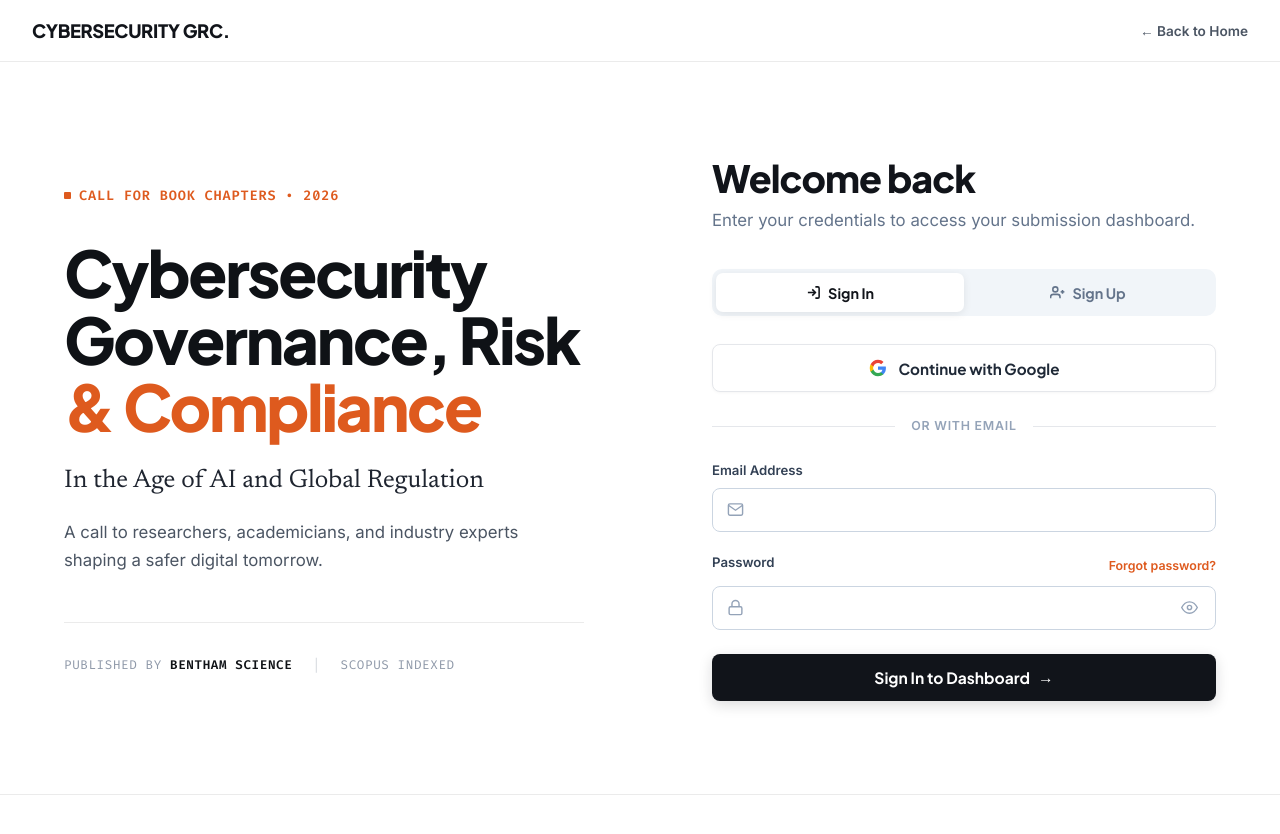
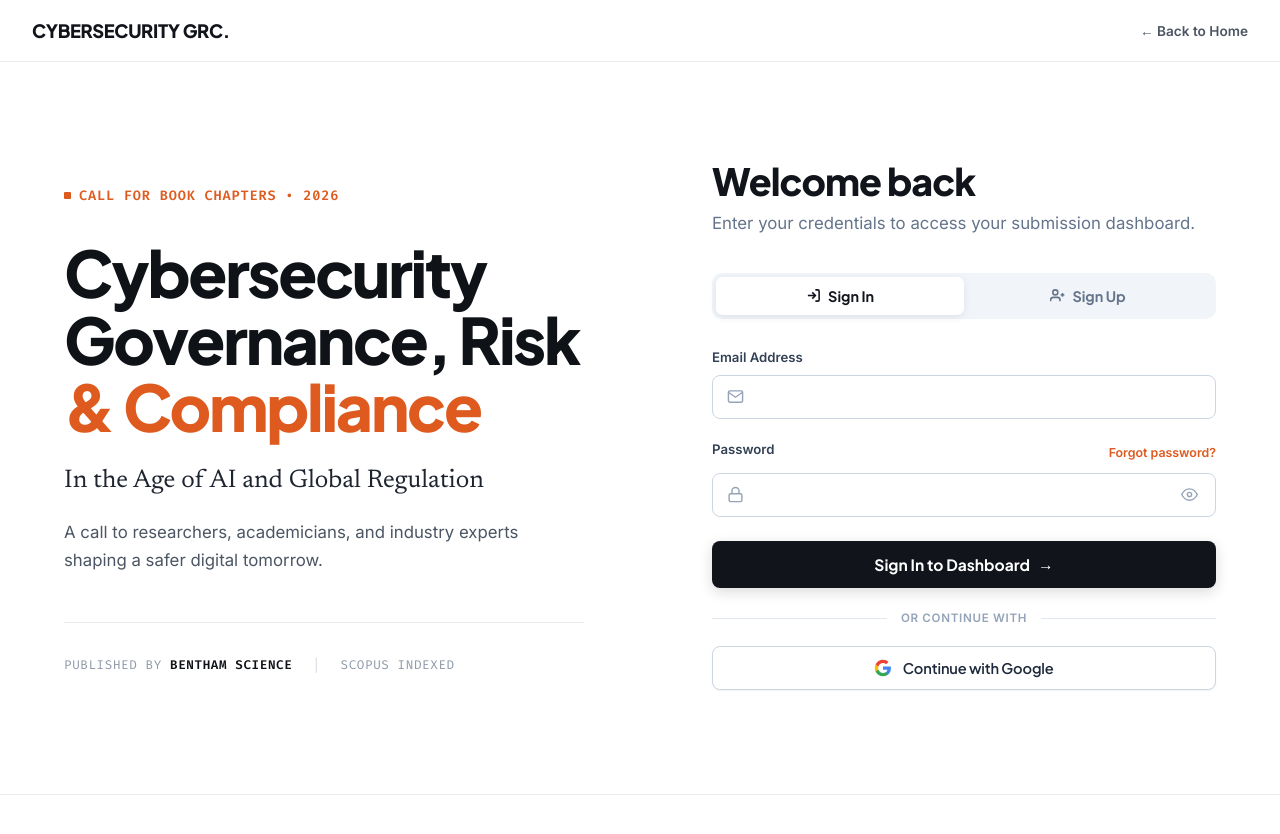
Before and after one commit to FreeSource-Code/CSGRC, a website: page auth.html in a window 1280 px wide. Drawn offline with Linux system fonts and the light colour scheme.

Commit message:
Position Google Sign-In button under dashboard submit button with sleek styling

```diff
--- a/assets/css/portal.css
+++ b/assets/css/portal.css
@@ -252,36 +252,41 @@
 /* Google Auth Button */
 .btn-google-auth {
   width: 100%;
-  display: flex;
+  display: inline-flex;
   align-items: center;
   justify-content: center;
-  gap: 0.75rem;
-  padding: 0.85rem 1.25rem;
+  gap: 0.65rem;
+  padding: 0.725rem 1.25rem;
   background: #ffffff;
-  color: #1F2937;
-  border: 1.5px solid #E5E7EB;
+  color: #1E293B;
+  border: 1px solid #CBD5E1;
   border-radius: 8px;
   font-family: var(--font-display);
-  font-weight: 700;
-  font-size: 0.95rem;
+  font-weight: 600;
+  font-size: 0.915rem;
+  letter-spacing: -0.01em;
   cursor: pointer;
   transition: all 0.2s cubic-bezier(0.16, 1, 0.3, 1);
-  box-shadow: 0 1px 3px rgba(0, 0, 0, 0.04);
-  margin-bottom: 1.5rem;
+  box-shadow: 0 1px 2px rgba(0, 0, 0, 0.05);
+  margin-bottom: 0.5rem;
 }
 
 .btn-google-auth:hover {
-  background: #F9FAFB;
-  border-color: #D1D5DB;
-  box-shadow: 0 4px 12px rgba(0, 0, 0, 0.08);
+  background: #F8FAFC;
+  border-color: #94A3B8;
+  color: #0F172A;
+  box-shadow: 0 3px 10px rgba(0, 0, 0, 0.07);
   transform: translateY(-1px);
 }
 
 .btn-google-auth:active {
   transform: translateY(0);
+  box-shadow: 0 1px 2px rgba(0, 0, 0, 0.05);
 }
 
 .btn-google-auth svg {
+  width: 18px;
+  height: 18px;
   flex-shrink: 0;
 }
 
@@ -289,7 +294,7 @@
 .auth-or-divider {
   display: flex;
   align-items: center;
-  margin-bottom: 1.5rem;
+  margin: 1.35rem 0 1.15rem 0;
   text-align: center;
 }
 
@@ -297,12 +302,12 @@
 .auth-or-divider::after {
   content: "";
   flex: 1;
-  border-bottom: 1px solid #E5E7EB;
+  border-bottom: 1px solid #E2E8F0;
 }
 
 .auth-or-divider span {
-  padding: 0 1rem;
-  font-size: 0.775rem;
+  padding: 0 0.85rem;
+  font-size: 0.725rem;
   font-weight: 600;
   color: #94A3B8;
   text-transform: uppercase;
--- a/auth.html
+++ b/auth.html
@@ -79,22 +79,6 @@
             </button>
           </div>
 
-          <!-- Official Google OAuth Button -->
-          <button type="button" class="btn-google-auth" id="btn-google-auth">
-            <svg width="18" height="18" viewBox="0 0 24 24">
-              <path fill="#4285F4" d="M22.56 12.25c0-.78-.07-1.53-.2-2.25H12v4.26h5.92c-.26 1.37-1.04 2.53-2.21 3.31v2.77h3.57c2.08-1.92 3.28-4.74 3.28-8.09z"/>
-              <path fill="#34A853" d="M12 23c2.97 0 5.46-.98 7.28-2.66l-3.57-2.77c-.98.66-2.23 1.06-3.71 1.06-2.86 0-5.29-1.93-6.16-4.53H2.18v2.84C3.99 20.53 7.7 23 12 23z"/>
-              <path fill="#FBBC05" d="M5.84 14.09c-.22-.66-.35-1.36-.35-2.09s.13-1.43.35-2.09V7.06H2.18C1.43 8.55 1 10.22 1 12s.43 3.45 1.18 4.94l2.85-2.22.81-.63z"/>
-              <path fill="#EA4335" d="M12 5.38c1.62 0 3.06.56 4.21 1.64l3.15-3.15C17.45 2.09 14.97 1 12 1 7.7 1 3.99 3.47 2.18 7.06l3.66 2.84c.87-2.6 3.3-4.52 6.16-4.52z"/>
-            </svg>
-            <span id="google-btn-text">Continue with Google</span>
-          </button>
-
-          <!-- Divider -->
-          <div class="auth-or-divider">
-            <span>or with email</span>
-          </div>
-
           <!-- Alert Notification -->
           <div class="auth-alert" id="auth-alert"></div>
 
@@ -170,6 +154,22 @@
               <span class="btn-arrow">&rarr;</span>
             </button>
           </form>
+
+          <!-- Divider -->
+          <div class="auth-or-divider">
+            <span>or continue with</span>
+          </div>
+
+          <!-- Official Google OAuth Button (Pro-Level Compact) -->
+          <button type="button" class="btn-google-auth" id="btn-google-auth">
+            <svg width="18" height="18" viewBox="0 0 24 24">
+              <path fill="#4285F4" d="M22.56 12.25c0-.78-.07-1.53-.2-2.25H12v4.26h5.92c-.26 1.37-1.04 2.53-2.21 3.31v2.77h3.57c2.08-1.92 3.28-4.74 3.28-8.09z"/>
+              <path fill="#34A853" d="M12 23c2.97 0 5.46-.98 7.28-2.66l-3.57-2.77c-.98.66-2.23 1.06-3.71 1.06-2.86 0-5.29-1.93-6.16-4.53H2.18v2.84C3.99 20.53 7.7 23 12 23z"/>
+              <path fill="#FBBC05" d="M5.84 14.09c-.22-.66-.35-1.36-.35-2.09s.13-1.43.35-2.09V7.06H2.18C1.43 8.55 1 10.22 1 12s.43 3.45 1.18 4.94l2.85-2.22.81-.63z"/>
+              <path fill="#EA4335" d="M12 5.38c1.62 0 3.06.56 4.21 1.64l3.15-3.15C17.45 2.09 14.97 1 12 1 7.7 1 3.99 3.47 2.18 7.06l3.66 2.84c.87-2.6 3.3-4.52 6.16-4.52z"/>
+            </svg>
+            <span id="google-btn-text">Continue with Google</span>
+          </button>
 
         </div>
       </div>
```
